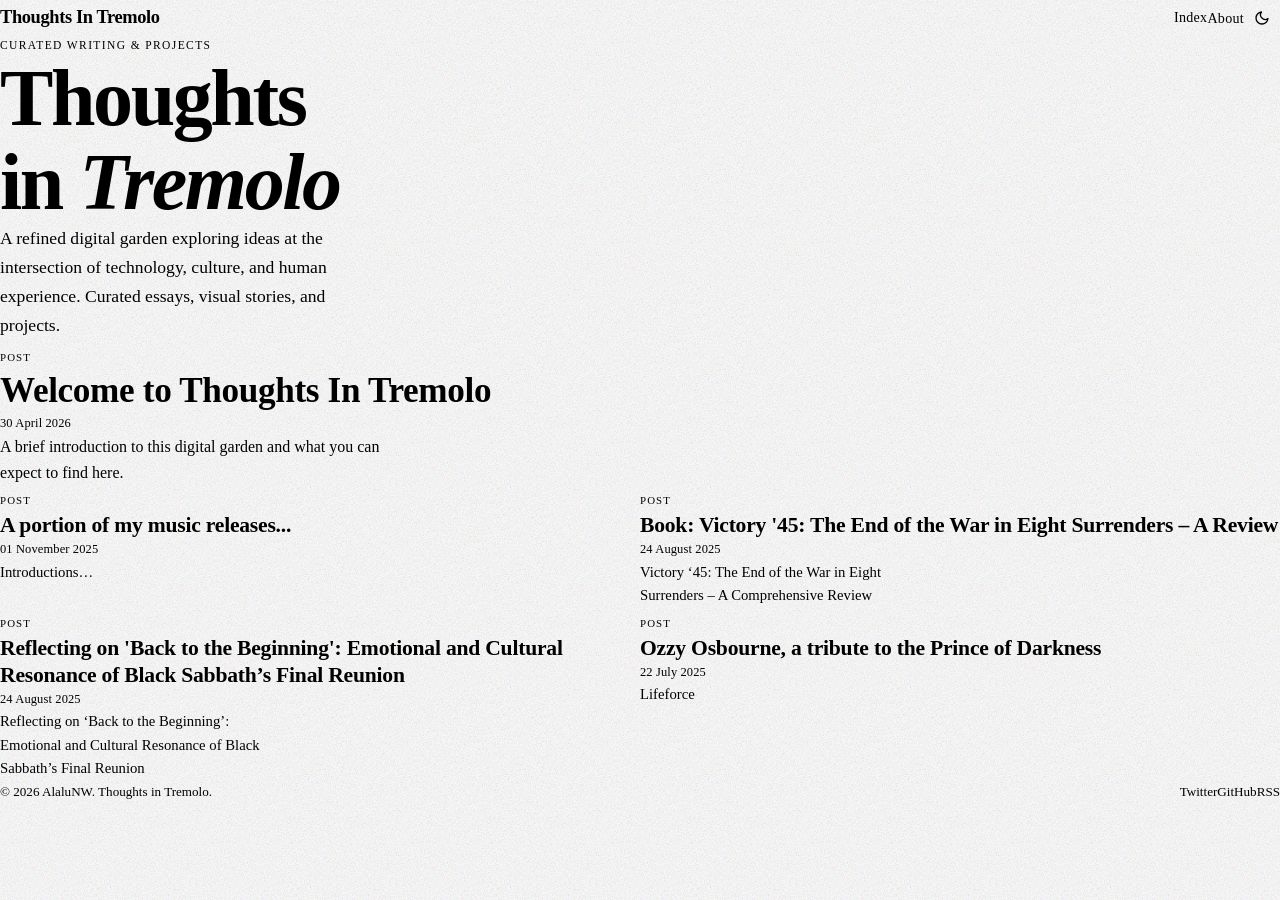
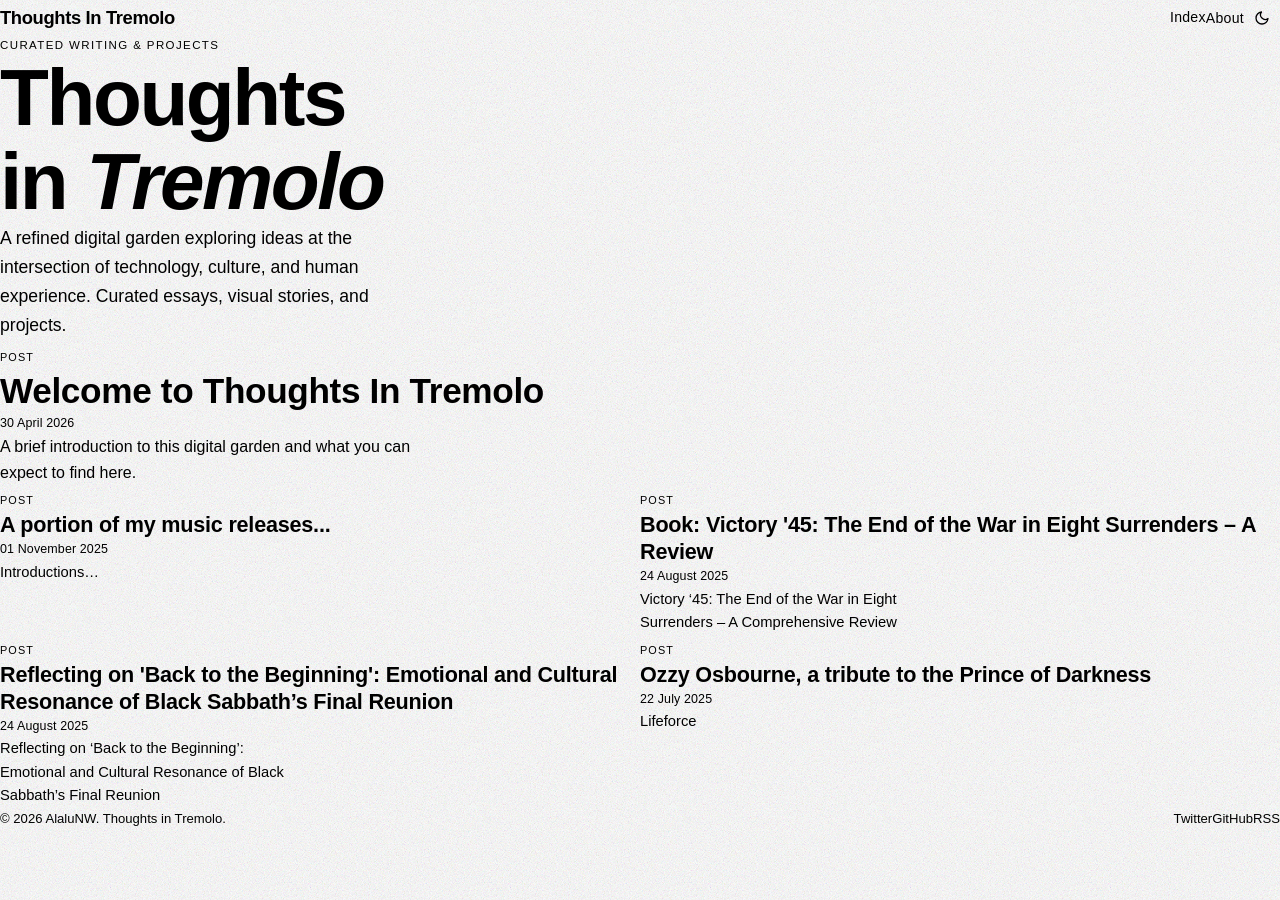
Before and after one commit to alalunw/alalunw.github.io, a Jekyll site: the page built from index.html, in a window 1280 px wide. Built offline with Jekyll 4.4.1, drawn with Linux system fonts in a browser that asks for light colours.

Commit message:
style: enforce readable font-family fallback in main.css

```diff
--- a/assets/css/main.css
+++ b/assets/css/main.css
@@ -86,7 +86,7 @@ html {
 }
 
 body {
-  font-family: var(--font-body);
+  font-family: var(--font-body, 'Source Sans Pro', Arial, sans-serif);
   font-weight: 400;
   line-height: 1.7;
   color: var(--c-text);
```
